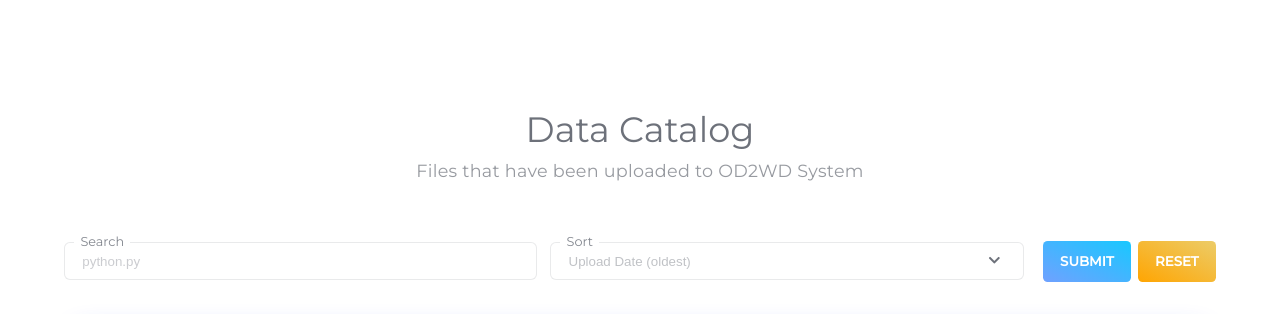
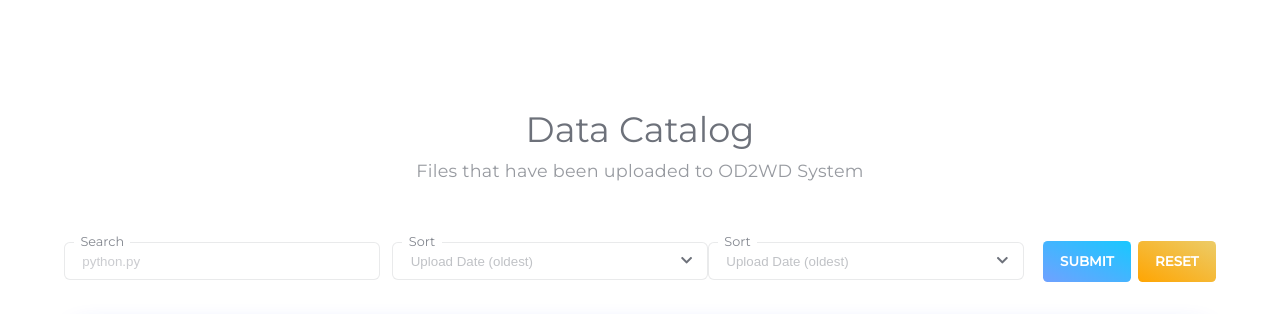
Before and after one commit to muhammadfaiz12/od2wd, a Flask app: template templates/hello.html in a window 1280 px wide. Shown: the part 2680-2994 px from the top of the page. Run offline with Flask 3, Linux system fonts and the light colour scheme; the template is opened without the code that fills it, so the values that code supplies are empty; parts of the project's set-up code (start-up, migrations or seed data) failed here and were passed over; some libraries are stand-ins or nearby versions.

```diff
--- a/templates/hello.html
+++ b/templates/hello.html
@@ -215,6 +215,18 @@
 							<i class="fas fa-chevron-down"></i>
 						</div>
 					</div>
+					<div class="group">
+						<label>Sort</label>
+						<div class="input">
+							<select id="select">
+								<option value="DESC">Upload Date (oldest)</option>
+								<option value="ASC">Upload Date (newest)</option>
+								<option value="ASC">Job Name (A-Z)</option>
+								<option value="ASC">Job Name (Z-A)</option>
+							</select>
+							<i class="fas fa-chevron-down"></i>
+						</div>
+					</div>
 					<div class="action">
 						<button type="submit">Submit</button>
 						<button type="button" onclick="dataframeBack(event)">Reset</button>
--- a/templates/job-detail.html
+++ b/templates/job-detail.html
@@ -344,7 +344,7 @@
 										</div>
 									</td>
 								{% elif "[Protagonist-Column]" in value %}
-									<td></td>
+								<td>Protagonist column can't be dropped</td>
 								{% else %}
 									<td id="check">
 										<div class="checkbox">
--- a/templates/layout.html
+++ b/templates/layout.html
@@ -93,7 +93,11 @@
 				</div>
 			</li>
 			<li>
-				<a href="/static/publication/od2wd_paper.pdf" download>
+				<a
+					class = "anchor"
+					href  = "/static/publication/od2wd_paper.pdf"
+					download
+				>
 					Paper
 				</a>
 			</li>
```
